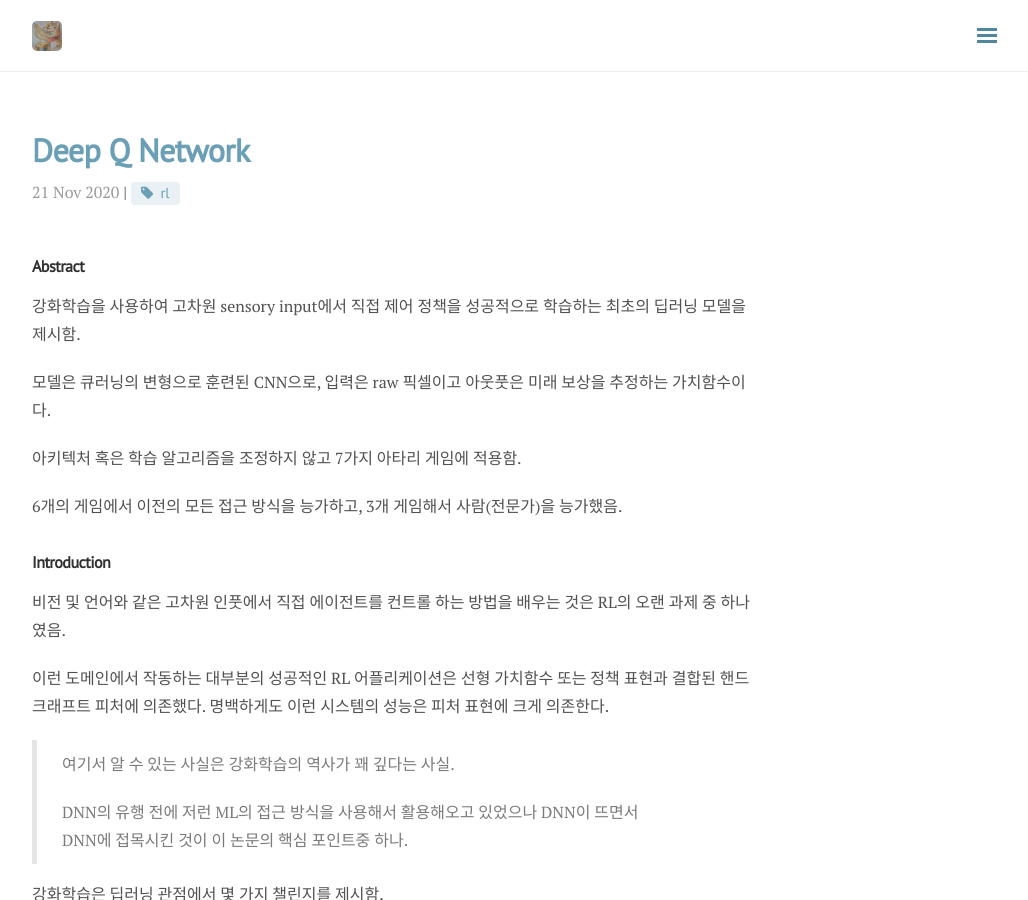
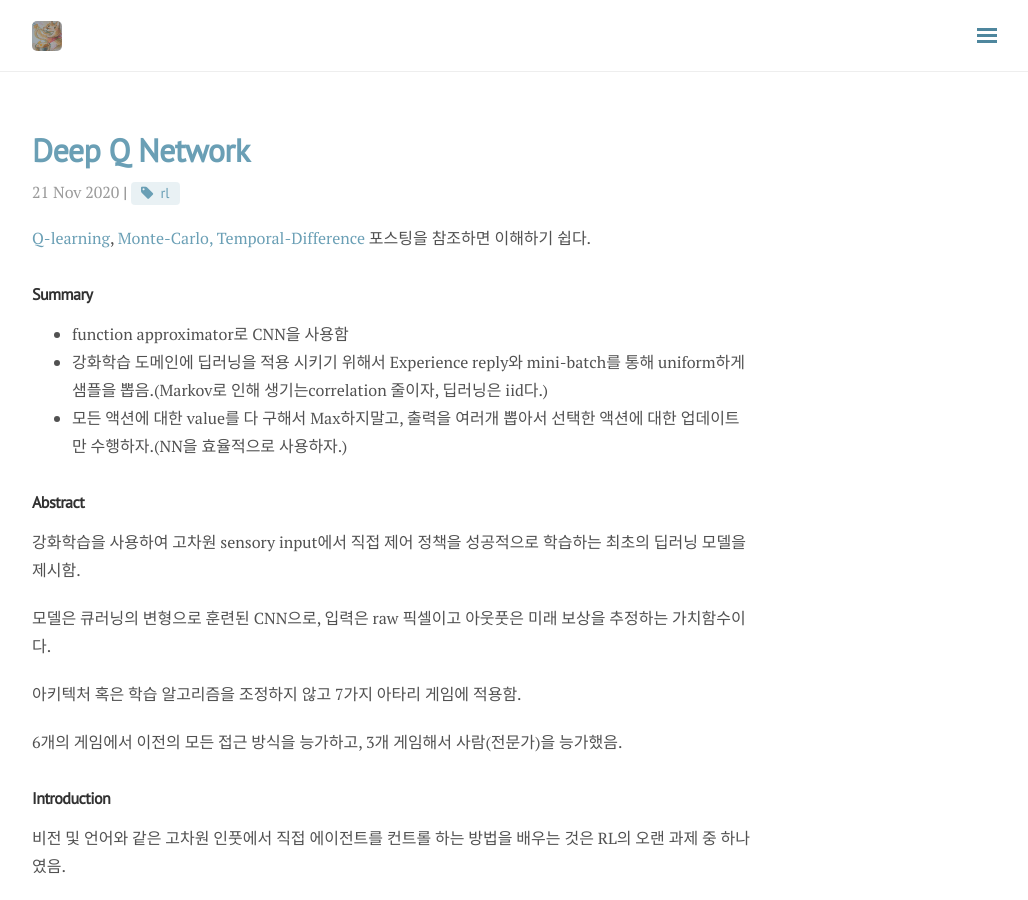
Before and after one commit to del-luna/del-luna.github.io, a Jekyll site: the page built from _posts/2020-11-21-DQN-post.md, in a window 1280 px wide and 900 px high. Shown: the whole window, without its empty margins (248-1276 px from the left). Built offline with Jekyll 4.4.1, drawn with Linux system fonts in a browser that asks for light colours; nearby versions of some CDN libraries; formulas are drawn with MathJax 3; comment, search, counter and statistics services are not loaded.

Commit message:
DQN update

```diff
--- a/_posts/2020-11-21-DQN-post.md
+++ b/_posts/2020-11-21-DQN-post.md
@@ -5,6 +5,14 @@ author: Jaeheon Kwon
 categories: Papers
 tags: [rl]
 ---
+
+[Q-learning](https://py-tonic.github.io/ai/2020/11/25/QLearning-post/), [Monte-Carlo, Temporal-Difference](https://py-tonic.github.io/ai/2020/11/26/MCTD-post/) 포스팅을 참조하면 이해하기 쉽다.
+
+### Summary
+
+- function approximator로 CNN을 사용함
+- 강화학습 도메인에 딥러닝을 적용 시키기 위해서 Experience reply와 mini-batch를 통해 uniform하게 샘플을 뽑음.(Markov로 인해 생기는correlation 줄이자, 딥러닝은 iid다.)
+- 모든 액션에 대한 value를 다 구해서 Max하지말고, 출력을 여러개 뽑아서 선택한 액션에 대한 업데이트만 수행하자.(NN을 효율적으로 사용하자.)
 
 
 
```
Also changed, not shown: _posts/2020-11-25-QLearning-post.md (+2 -1 lines).
